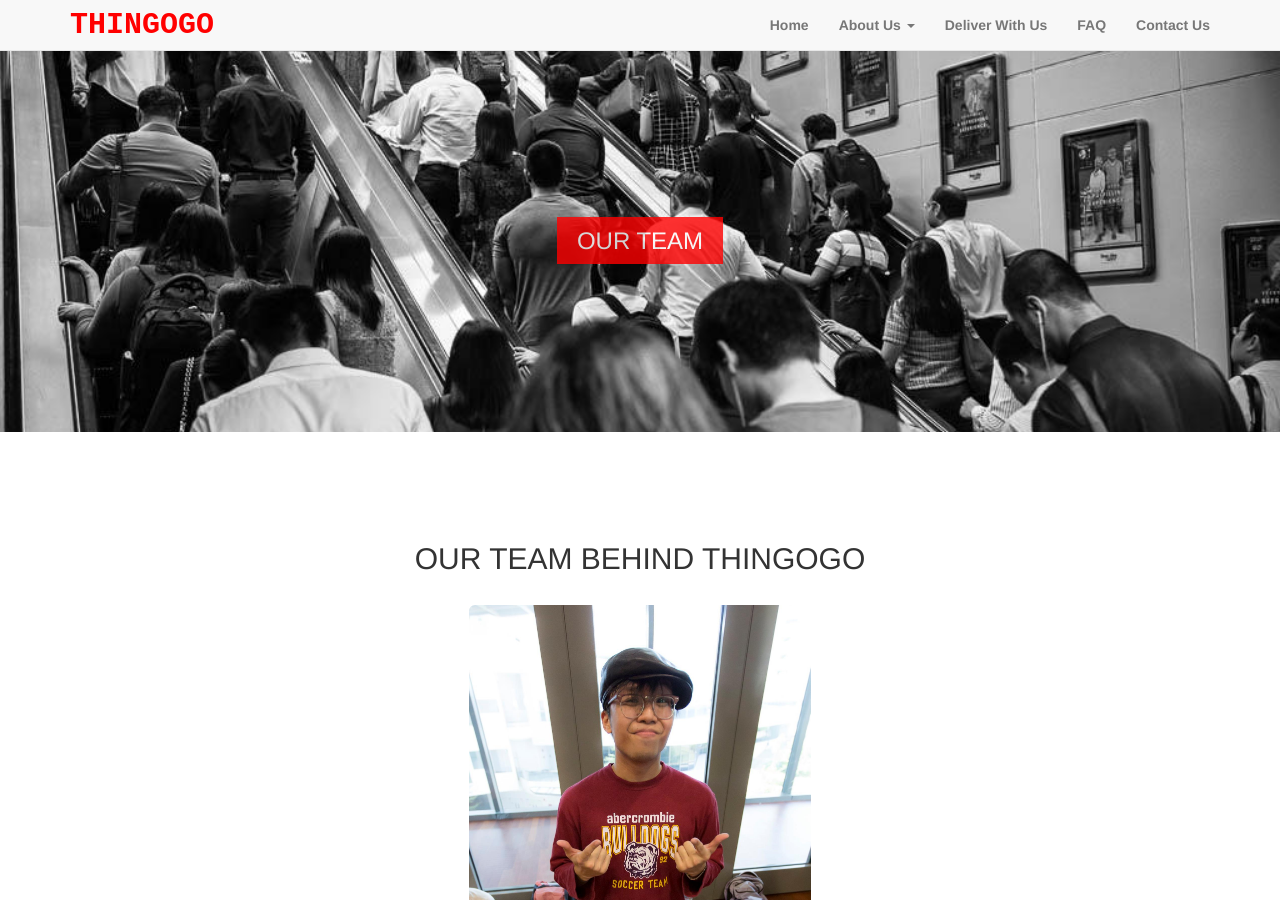
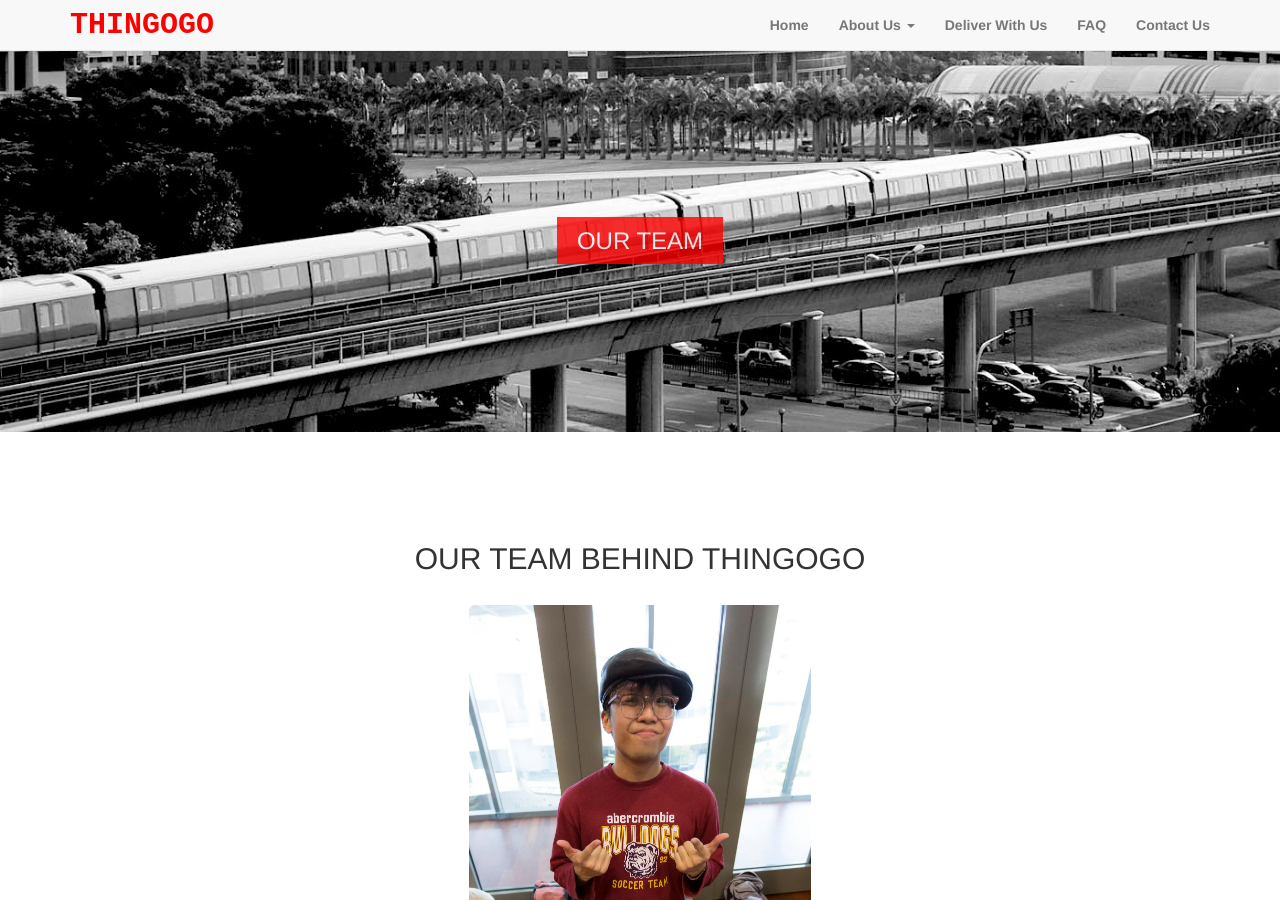
Before and after one commit to thingogo/thingogo.github.io, a Jekyll site: the page built from our-team.html, in a window 1280 px wide and 900 px high. Built offline with Jekyll 4.4.1, drawn with Linux system fonts in a browser that asks for light colours.

Commit message:
update jumbotron grayscale style

```diff
--- a/our-team.html
+++ b/our-team.html
@@ -2,7 +2,7 @@
 layout: default
 title: Our Team
 ---
-<div class="jumbotron" style="background: url('/image/mrt_4.jpg') center center;background-size:cover">
+<div class="jumbotron" style="background: url('/image/mrt_2.jpg') center center;background-size:cover">
     <center>
         <br/>
         <br/>
--- a/who-we-are.html
+++ b/who-we-are.html
@@ -2,7 +2,7 @@
 layout: default
 ---
 
-<div class="jumbotron" style="background: url('/image/mrt_2.jpg') center center;background-size:cover">
+<div class="jumbotron" style="background: url('/image/mrt_4.jpg') center center;background-size:cover">
     <center>
         <br/>
         <br/>
```
Also changed, not shown: image/mrt_1.jpg, image/mrt_2.jpg.
